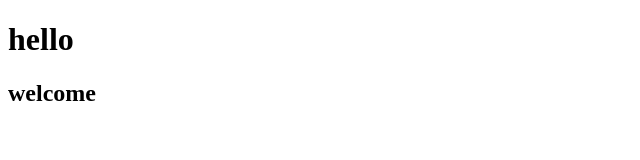
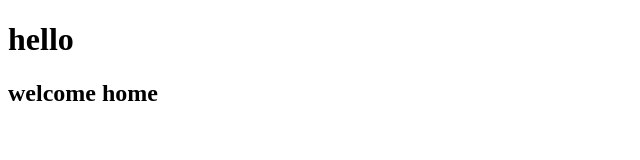
Before and after one commit to Kojak-coder/Web-ohjelmointi, a plain HTML site: page index.html in a window 1280 px wide. Shown: the full height of the page, 0-640 px from the left. Drawn offline with Linux system fonts and the light colour scheme.

Commit message:
fixed main page text

```diff
--- a/index.html
+++ b/index.html
@@ -7,6 +7,6 @@
 </head>
 <body>
     <h1>hello</h1>
-    <h2>welcome</h2>
+    <h2>welcome home</h2>
 </body>
 </html>
```
